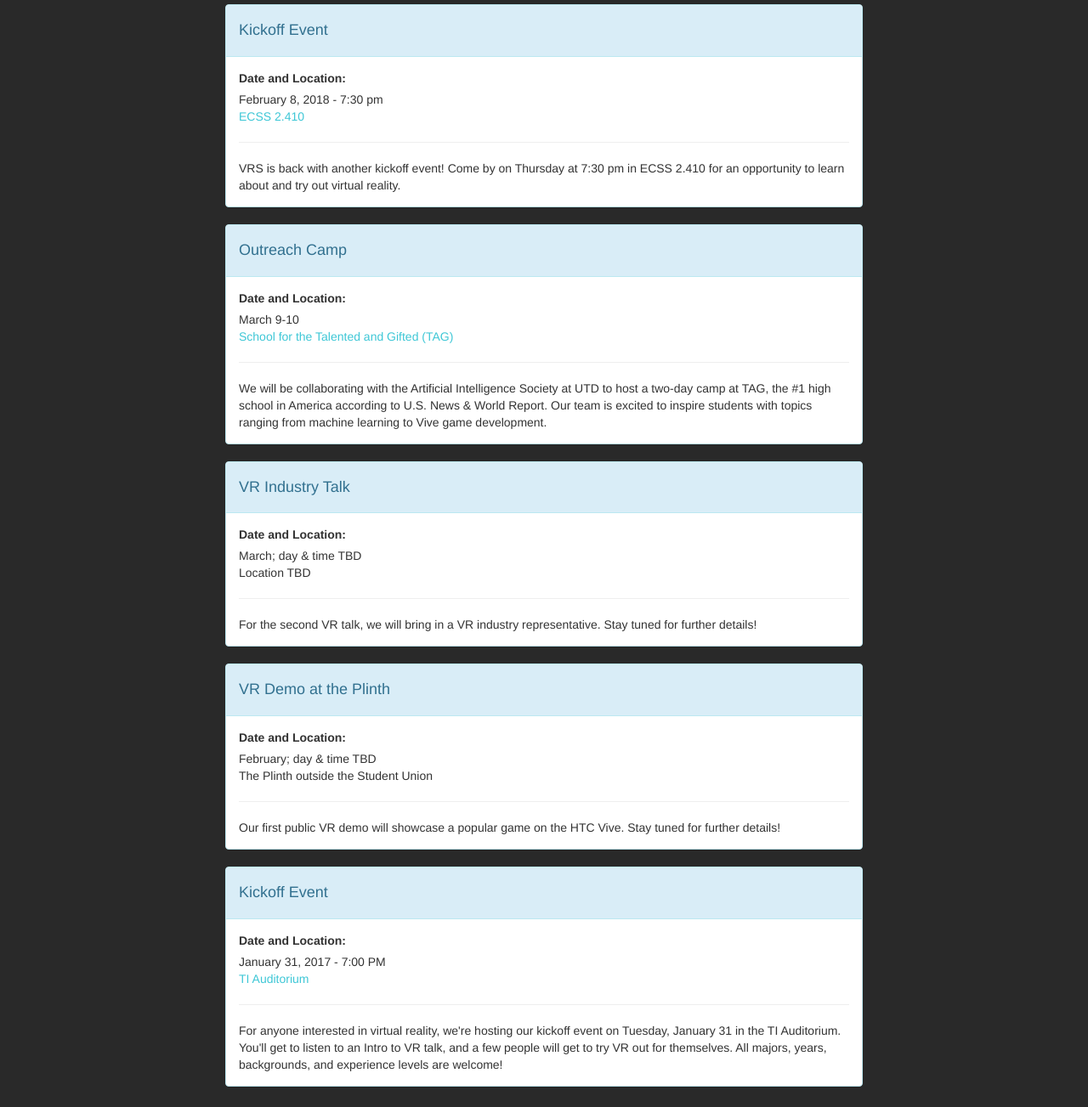
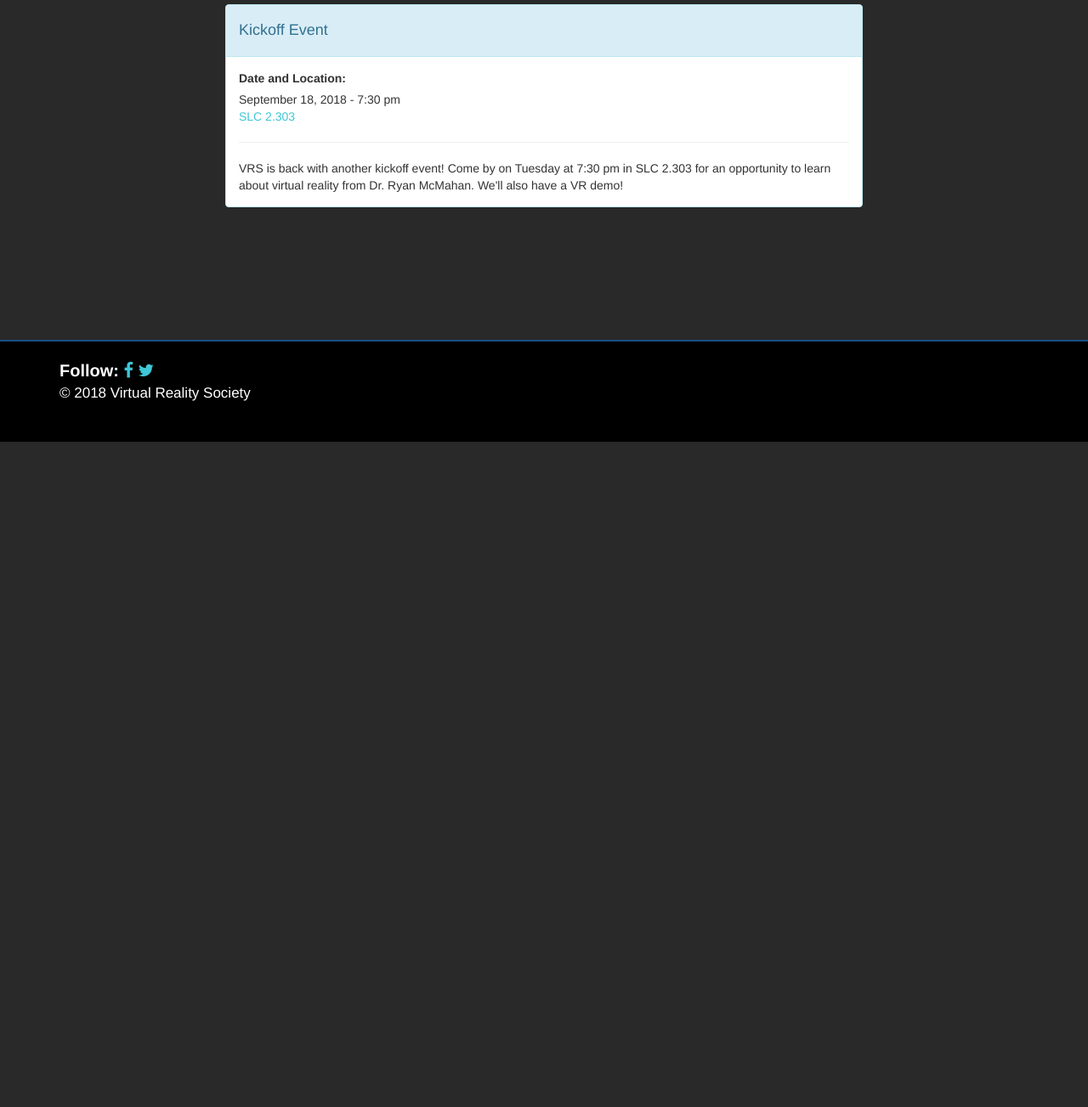
Before and after one commit to xrsutd/website, a website: page docs/events.html in a window 1280 px wide. Shown: the part 280-1583 px from the top of the page at 85% size. After the commit the page ends 800 px from the top, so only its background shows below. Drawn offline with Linux system fonts and the light colour scheme.

Commit message:
minor update

```diff
--- a/docs/events.html
+++ b/docs/events.html
@@ -93,92 +93,15 @@
 				  </div>
 				  <div class="panel-body">
 				  <label>Date and Location:</label><br>
-                  February 8, 2018 - 7:30 pm <br/>
-                  <a href="http://www.utdallas.edu/locator/ECSS_2#!/ECSS_2.410" target="_blank">ECSS 2.410</a>
+                  September 18, 2018 - 7:30 pm <br/>
+                  <a href="https://www.utdallas.edu/locator/SLC_2#!/SLC_2.303" target="_blank">SLC 2.303</a>
 				  <br>
 				  <hr>
-				  VRS is back with another kickoff event! Come by on Thursday at 7:30 pm in ECSS 2.410 for an opportunity to learn about and try out virtual reality.
+				  VRS is back with another kickoff event! Come by on Tuesday at 7:30 pm in SLC 2.303 for an opportunity to learn about virtual reality from Dr. Ryan McMahan. We'll also have a VR demo!
 				  </div>
 				</div>
             </div>
         </div>
-
-    	<div class="row">
-            <div class="col-sm-8 col-md-offset-2">
-				<div class="panel panel-info">
-				  <div class="panel-heading">
-					<h4>Outreach Camp</h4>
-				  </div>
-				  <div class="panel-body">
-				  <label>Date and Location:</label><br>
-				  March 9-10
-				  <br>
-				  <a href="http://tagmagnet.org/" target="_blank">School for the Talented and Gifted (TAG)</a>
-				  <hr>
-				  We will be collaborating with the Artificial Intelligence Society at UTD to host a two-day camp at TAG, the
-				  #1 high school in America according to U.S. News &amp; World Report. Our team is excited to inspire students
-				  with topics ranging from machine learning to Vive game development.
-				  </div>
-				</div>
-            </div>
-        </div>
-
-        <div class="row">
-            <div class="col-sm-8 col-md-offset-2">
-				<div class="panel panel-info">
-				  <div class="panel-heading">
-					<h4>VR Industry Talk</h4>
-				  </div>
-				  <div class="panel-body">
-				  <label>Date and Location:</label><br>
-				  March; day &amp; time TBD
-				  <br>
-				  Location TBD
-				  <hr>
-				  For the second VR talk, we will bring in a VR industry representative. Stay tuned for further details!
-				  </div>
-				</div>
-            </div>
-        </div>
-
-        <div class="row">
-            <div class="col-sm-8 col-md-offset-2">
-				<div class="panel panel-info">
-				  <div class="panel-heading">
-					<h4>VR Demo at the Plinth</h4>
-				  </div>
-				  <div class="panel-body">
-				  <label>Date and Location:</label><br>
-				  February; day &amp; time TBD
-				  <br>
-				  The Plinth outside the Student Union
-				  <hr>
-				  Our first public VR demo will showcase a popular game on the HTC Vive. Stay tuned for further details!
-				  </div>
-				</div>
-            </div>
-        </div>
-
-        <div class="row">
-            <div class="col-sm-8 col-md-offset-2">
-				<div class="panel panel-info">
-				  <div class="panel-heading">
-					<h4>Kickoff Event</h4>
-				  </div>
-				  <div class="panel-body">
-				  <label>Date and Location:</label><br>
-				  January 31, 2017 - 7:00 PM
-				  <br>
-				  <a href="https://www.utdallas.edu/locator/ECSS_2#!/ECSS_2.102">TI Auditorium</a>
-				  <hr>
-				  For anyone interested in virtual reality, we're hosting our kickoff event on Tuesday, January 31 in the TI Auditorium.
-				  You'll get to listen to an Intro to VR talk, and a few people will get to try VR out for themselves. All majors, years,
-				  backgrounds, and experience levels are welcome!
-				  </div>
-				</div>
-            </div>
-        </div>
-        -->
 
     </div>
 
```
Also changed, not shown: docs/team.html (+2 -2 lines).
